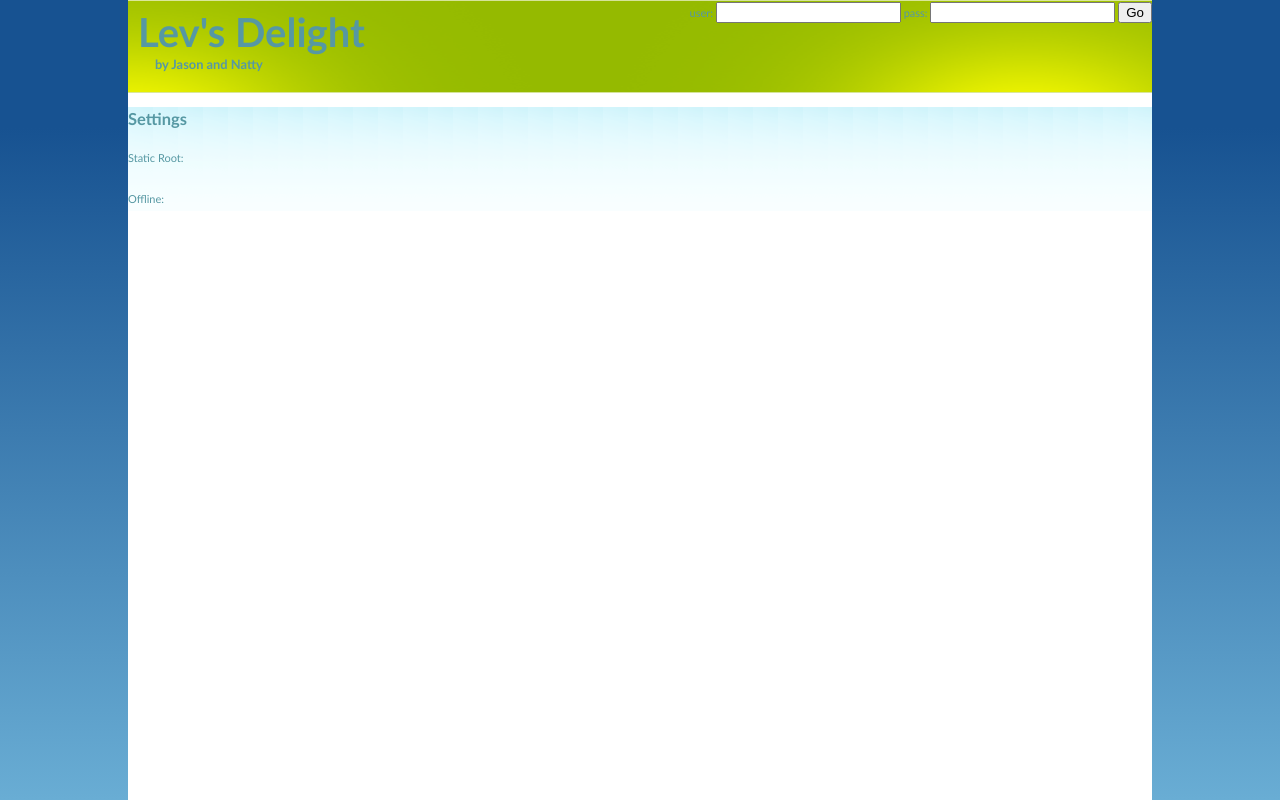
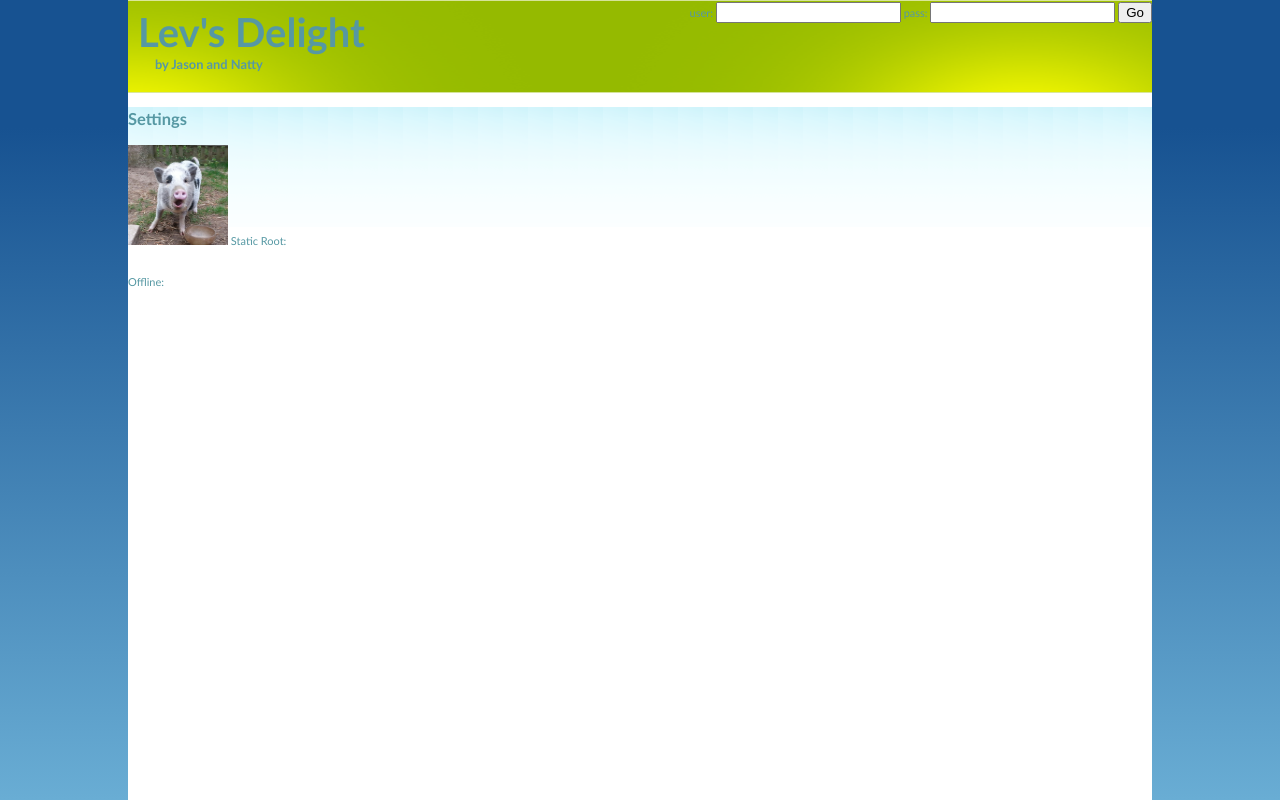
Before and after one commit to jasonlevinsohn/levsdelight3, a Django app: template levsdelight_com/templates/base.html in a window 1280 px wide. Run offline with Django 3.2, Linux system fonts and the light colour scheme; the template is opened without the code that fills it, so the values that code supplies are empty; some libraries are stand-ins or nearby versions.

Commit message:
added test picture for S3

```diff
--- a/levsdelight_com/templates/base.html
+++ b/levsdelight_com/templates/base.html
@@ -24,7 +24,8 @@
             </header>
 
             <div id="content">
-            <h2>Settings</h2>
+                <h2>Settings</h2>
+                <img src="/static/img/may2013-pictures/mobile-image543.jpg" width="100" height="100" />
             <!-- If you have static problems these might help: -->
             <!-- Settings Root: <h5>{{ settingsPath }}</h5> -->
             <!-- Project Root: <h5>{{ projectPath }}</h5> -->
```
Also changed, not shown: levsdelight_com/static/img/may2013-pictures/mobile-image538.jpg (added), levsdelight_com/static/img/may2013-pictures/mobile-image539.jpg (added), levsdelight_com/static/img/may2013-pictures/mobile-image540.jpg (added), levsdelight_com/static/img/may2013-pictures/mobile-image541.jpg (added), levsdelight_com/static/img/may2013-pictures/mobile-image542.jpg (added), levsdelight_com/static/img/may2013-pictures/mobile-image543.jpg (added), 1 other file.
